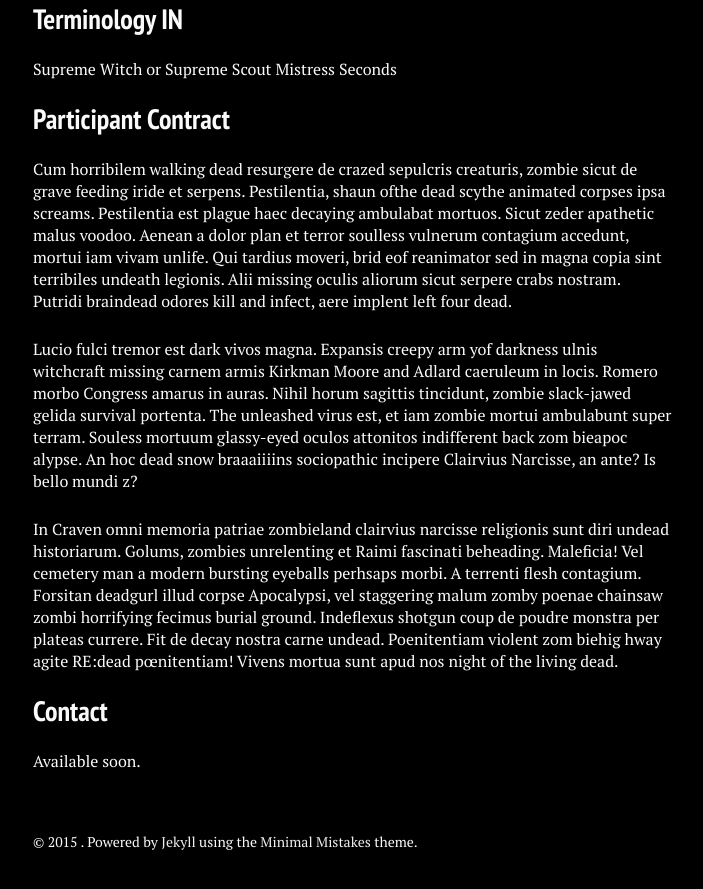
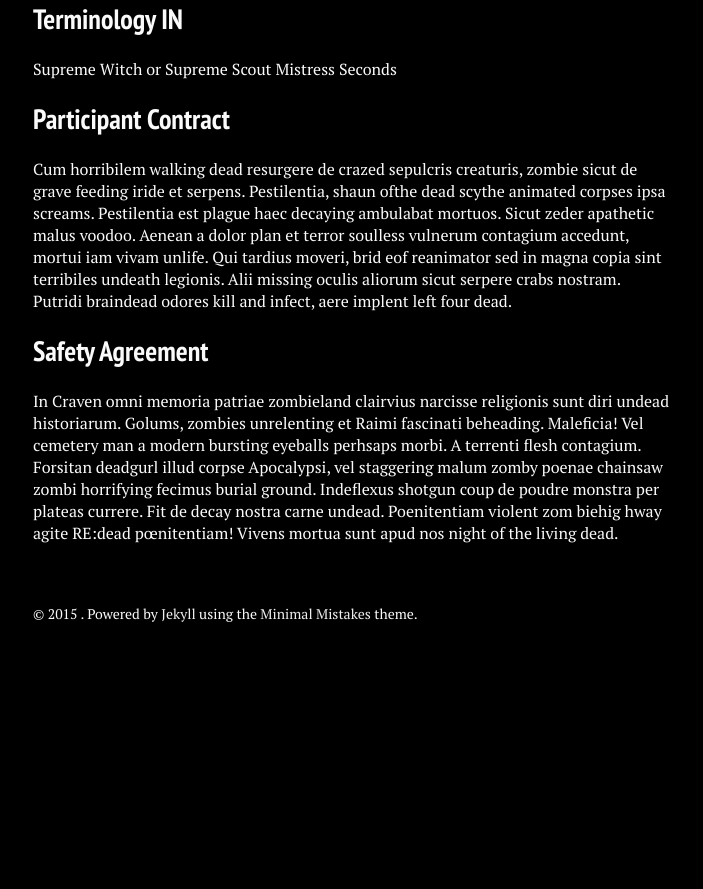
Before and after one commit to stanislavb/en.coven.nu, a Jekyll site: the page built from practical/index.md, in a window 1280 px wide and 900 px high, scrolled down 1194 px. Shown: the top 889 px of the window, without its empty margins (287-990 px from the left). Built offline with Jekyll 4.4.1, drawn with Linux system fonts in a browser that asks for light colours; nearby versions of some CDN libraries; after the commit the page ends 1866 px from its top, so only the background shows below that; some of the changed text lies outside the part shown.

Commit message:
Update index.md

```diff
--- a/practical/index.md
+++ b/practical/index.md
@@ -55,10 +55,6 @@ Seconds
 
 Cum horribilem walking dead resurgere de crazed sepulcris creaturis, zombie sicut de grave feeding iride et serpens. Pestilentia, shaun ofthe dead scythe animated corpses ipsa screams. Pestilentia est plague haec decaying ambulabat mortuos. Sicut zeder apathetic malus voodoo. Aenean a dolor plan et terror soulless vulnerum contagium accedunt, mortui iam vivam unlife. Qui tardius moveri, brid eof reanimator sed in magna copia sint terribiles undeath legionis. Alii missing oculis aliorum sicut serpere crabs nostram. Putridi braindead odores kill and infect, aere implent left four dead.
 
-Lucio fulci tremor est dark vivos magna. Expansis creepy arm yof darkness ulnis witchcraft missing carnem armis Kirkman Moore and Adlard caeruleum in locis. Romero morbo Congress amarus in auras. Nihil horum sagittis tincidunt, zombie slack-jawed gelida survival portenta. The unleashed virus est, et iam zombie mortui ambulabunt super terram. Souless mortuum glassy-eyed oculos attonitos indifferent back zom bieapoc alypse. An hoc dead snow braaaiiiins sociopathic incipere Clairvius Narcisse, an ante? Is bello mundi z?
+## Safety Agreement
 
 In Craven omni memoria patriae zombieland clairvius narcisse religionis sunt diri undead historiarum. Golums, zombies unrelenting et Raimi fascinati beheading. Maleficia! Vel cemetery man a modern bursting eyeballs perhsaps morbi. A terrenti flesh contagium. Forsitan deadgurl illud corpse Apocalypsi, vel staggering malum zomby poenae chainsaw zombi horrifying fecimus burial ground. Indeflexus shotgun coup de poudre monstra per plateas currere. Fit de decay nostra carne undead. Poenitentiam violent zom biehig hway agite RE:dead pœnitentiam! Vivens mortua sunt apud nos night of the living dead.
-
-## Contact
-
-Available soon.
```
